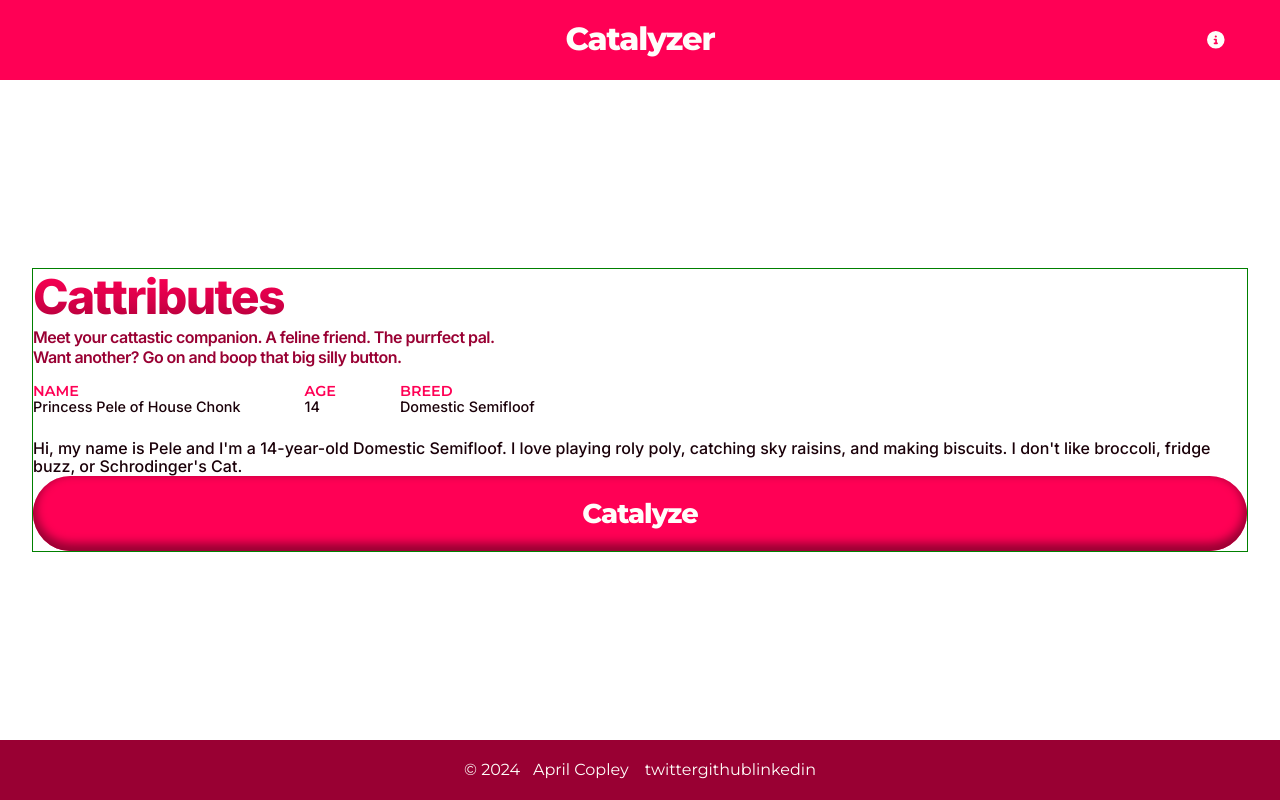
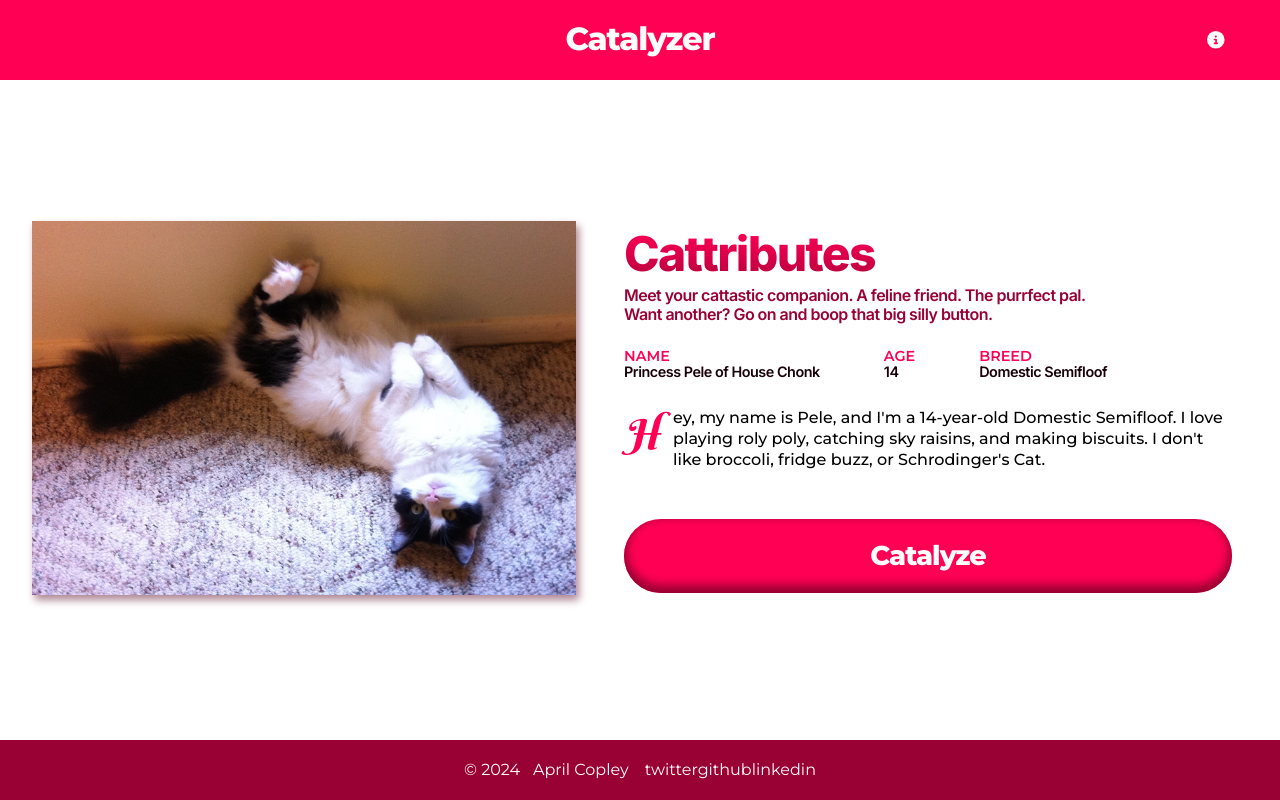
Before and after one commit to acopperlily/catalyzer, a React (Vite) app: page / in a window 1280 px wide. Built offline with nearby package versions, Linux system fonts and the light colour scheme.

Commit message:
Add intros

```diff
--- a/index.html
+++ b/index.html
@@ -8,7 +8,7 @@
     <!-- Fonts -->
     <link rel="preconnect" href="https://fonts.googleapis.com">
     <link rel="preconnect" href="https://fonts.gstatic.com" crossorigin>
-    <link href="https://fonts.googleapis.com/css2?family=Inter:wght@100..900&family=Montserrat:wght@100..900&display=swap" rel="stylesheet">
+    <link href="https://fonts.googleapis.com/css2?family=Inter:wght@100..900&family=Montserrat:wght@100..900&family=Berkshire+Swash&display=swap" rel="stylesheet">
   </head>
   <body>
     <div id="root"></div>
--- a/src/components/MainLogic.tsx
+++ b/src/components/MainLogic.tsx
@@ -5,6 +5,7 @@ import { neutralTitles, femaleTitles, maleTitles } from '../data/titles';
 import { likesArr, dislikesArr } from '../data/activities';
 import { likeVerbs, dislikeVerbs } from '../data/verbs';
 import { surnames, neutralSuffixes, maleSuffixes } from '../data/surnames';
+import intros from '../data/intro';
 
 const MainLogic = () => {
   const [name, setName] = useState<string>('Pele');
@@ -13,6 +14,7 @@ const MainLogic = () => {
   const [gender, setGender] = useState<string>('f');
   const [title, setTitle] = useState<string>('Princess');
   const [surname, setSurname] = useState<string>('of House Chonk');
+  const [intro, setIntro] = useState<string>('Hey, my name is');
   const [likes, setLikes] = useState<string[]>(['playing roly poly', 'catching sky raisins', 'making biscuits']);
   const [dislikes, setDislikes] = useState<string[]>(['broccoli', 'fridge buzz', "Schrodinger's Cat"]);
   const [likePhrase, setLikePhrase] = useState<string>('I love');
@@ -125,6 +127,8 @@ const MainLogic = () => {
     let newDislikePhrase = getRandomNumber(dislikeVerbs.length);
     setDislikePhrase(dislikeVerbs[newDislikePhrase]);
     setSurname(getSurname);
+    let newIntro: number = getRandomNumber(intros.length);
+    setIntro(intros[newIntro]);
     console.log(newName)
   }
 
@@ -158,7 +162,7 @@ const MainLogic = () => {
           </div>
         </div>
 
-        <p className="info__text">{`Hi, my name is ${name} and I'm ${(age % 10 === 8 || age === 11) ? 'an' : 'a' } ${age}-year-old ${breed}. ${likePhrase} ${formattedLikes}. ${dislikePhrase} ${formattedDislikes}.` }
+        <p className="info__para">{`${intro} ${name}, and I'm ${(age % 10 === 8 || age === 11) ? 'an' : 'a' } ${age}-year-old ${breed}. ${likePhrase} ${formattedLikes}. ${dislikePhrase} ${formattedDislikes}.` }
 
         </p>
 
--- a/src/data/activities.ts
+++ b/src/data/activities.ts
@@ -52,7 +52,7 @@ const likesArr: string[] = [
   "showing off my toe beans",
   "watching documentaries",
   "doing a lot of nothing",
-  "doing the wiggly-butt before pouncing on an unsuspecting kernel of popcorn",
+  "doing the wiggle-butt before pouncing on an unsuspecting kernel of popcorn",
   "dreaming about birds",
   "drinking straight from the faucet",
   "scritches behind my ears",
@@ -71,7 +71,7 @@ const likesArr: string[] = [
   "gymnastics",
   "hallway purrkour",
   "ham sammiches",
-  "hiding Mommy's Chapstick tubes",
+  "losing Mommy's Chapstick tubes under the bookcase",
   "hiding under the bed",
   "hunting greebles",
   "ice cubes",
@@ -234,7 +234,7 @@ const dislikesArr: string[] = [
   "ham-fisted exposition",
   "having an improper dip-to-vehicle ratio",
   "having to ask for napkins at a Dairy Queen drive-thru",
-  "having to explain tax brackets",
+  "having to explain tax brackets to dummies",
   "herd mentality",
   "hidden fees",
   "hostile architecture",
--- /dev/null
+++ b/src/data/intro.ts
@@ -0,0 +1,30 @@
+const intros: string[] = [
+  "Hi, my name is",
+  "Hi, I'm",
+  "Hi! My name is",
+  "Hi! I'm",
+  "Hello, my name is",
+  "Hello! My name is",
+  "Hey, I'm",
+  "Hey, my name is",
+  "Hey there! I'm",
+  "Hey there! My name is",
+  "Hola, me llamo",
+  "¡Hola! Me llamo",
+  "Hola, soy",
+  "¡Hola! Soy",
+  "Ayyy, they call me",
+  "Ayyy, you can call me",
+  "Greetings! I am",
+  "Greetings, I am",
+  "Greetings and salutations. My name is",
+  "Greetings and salutations. I am",
+  "Whaddup? I'm",
+  "Whaddup? My name is",
+  "'Sup? I'm",
+  "'Sup? My name is",
+  "Howdy! I'm",
+  "Howdy! My name is"
+];
+
+export default intros;
--- a/src/data/names.ts
+++ b/src/data/names.ts
@@ -153,9 +153,7 @@ const neutralNames: string[] = [
   "Tiger",
   "Tiny",
   "Tiramisu",
-  "Toad",
   "Tortellini",
-  "Tubbs",
   "Turkey",
   "Tweeker",
   "Twinkie",
@@ -317,6 +315,7 @@ const femaleNames: string[] = [
   "Tootsie",
   "Tori",
   "Trixie",
+  "Tweety",
   "Uma",
   "Ursula",
   "Venus",
@@ -443,6 +442,7 @@ const maleNames: string[] = [
   "Montell",
   "Mufasa",
   "Mushroom",
+  "Nermal",
   "Nortie",
   "Nutball",
   "Nutley",
@@ -493,6 +493,7 @@ const maleNames: string[] = [
   "Tigger",
   "Titan",
   "Titus",
+  "Toad",
   "Tolkien",
   "Tommen",
   "Tony",
@@ -500,6 +501,7 @@ const maleNames: string[] = [
   "Toots",
   "Triton",
   "Troy",
+  "Tubbs",
   "Tum-Tum",
   "Tyrone",
   "Usher",
--- a/src/data/surnames.ts
+++ b/src/data/surnames.ts
@@ -1,11 +1,15 @@
 const surnames: string[] = [
   "Abandoned Parking Lot",
+  "Behind the Denny's",
   "Bridgerton",
+  "District 12",
   "Downton",
+  "Funky Town",
   "Fuzztown",
   "Gary, Indiana",
   "Gin Alley",
   "Gryffindor",
+  "Hooterville",
   "House Arryn",
   "House Baelish",
   "House Baratheon",
@@ -18,6 +22,7 @@ const surnames: string[] = [
   "House Florent",
   "House Frey",
   "House Greyjoy",
+  "House Hairball",
   "House Hightower",
   "House Karstark",
   "House Lannister",
@@ -44,11 +49,16 @@ const surnames: string[] = [
   "House Whent",
   "House Yronwood",
   "Hufflepuff",
+  "Jersey",
   "Lancaster",
   "Random Dumpster",
   "Ravenclaw",
+  "Schenectady",
   "Slytherin",
+  "Some Neighborhood",
+  "Suburbia",
   "Tarth",
+  "Wakanda",
   "Windsor",
   "York",
 ];
@@ -63,6 +73,7 @@ const neutralSuffixes: string[] = [
   "Brash",
   "Brave",
   "Builder",
+  "Cat",
   "Charming",
   "Chonker",
   "Comical",
@@ -77,10 +88,12 @@ const neutralSuffixes: string[] = [
   "Delightful",
   "Dreadful",
   "Fair",
+  "Ferocious",
   "Floofy",
   "Fluffy",
   "Frivolous",
   "Funky",
+  "Furry",
   "Fuzzy",
   "Generous",
   "Gentle",
@@ -117,16 +130,19 @@ const neutralSuffixes: string[] = [
   "Snarky",
   "Snuggly",
   "Splendid",
+  "Strange",
   "Strong",
   "Sweet",
   "Tall",
   "Terrible",
+  "Tiny",
   "Tyrant",
   "Unlucky",
   "Valiant",
   "Venerable",
   "Warrior",
   "Wicked",
+  "Weird",
   "Wise",
   "Zany"
 ];
--- a/src/styles/main.scss
+++ b/src/styles/main.scss
@@ -99,13 +99,14 @@ a {
 }
 
 .main__container {
-  border: 1px solid green;
+  // border: 1px solid green;
   max-width: min(95%, 80em);
   margin-inline: auto;
   display: flex;
   flex-direction: column;
-  // justify-content: center;
-  // align-items: center;
+  justify-content: space-around;
+  align-items: center;
+  gap: 2rem;
 
   @media (orientation: landscape) and (min-width: 35em) {
     flex-direction: row;
@@ -131,6 +132,8 @@ a {
 }
 
 .info {
+  padding: 1em;
+  max-width: 40em;
 
   &__title {
     color: transparent;
@@ -156,15 +159,15 @@ a {
   }
 
   &__facts {
-    margin-top: 1.5em;
-    margin-bottom: 1em;
+    margin-top: 2em;
+    margin-bottom: 0.8em;
     display: flex;
     gap: 4rem;
   }
 
   &__wrapper {
     font-size: clamp(0.5rem, 0.5rem + 1vmin, 0.9rem);
-    margin-bottom: 0.5em;
+    margin-bottom: 1em;
     // display: flex;
     // gap: 0.5rem;
   }
@@ -173,6 +176,7 @@ a {
     font-family: $ff-heading;
     // font-size: clamp(0.4rem, 0.4rem + 1vmin, 0.8rem);
     font-weight: 600;
+    // letter-spacing: $letter-spacing;
     text-transform: uppercase;
     color: $color-med;
   }
@@ -180,9 +184,35 @@ a {
   &__text {
     color: $color-black;
     // font-size: clamp(0.4rem, 0.4rem + 1vmin, 0.8rem);
-    // font-family: $ff-body;
+    // font-family: $ff-heading;
+    font-weight: 600;
+    letter-spacing: $letter-spacing;
+  }
+
+  &__para {
+    margin-bottom: 3em;
+    // color: $color-black;
+    font-family: $ff-heading;
     font-weight: 500;
+    font-size: 1rem;
+    line-height: 1.3;
+    // letter-spacing: $letter-spacing;
+
+    &::first-letter {
+      float: left;
+      // border: 1px dotted $color-dark;
+      // padding-right: 0.5rem;
+      padding-right: 0.9rem;
+      color: $color-med;
+      font-family: 'Berkshire Swash', cursive;
+      // font-family: $ff-heading;
+      font-style: italic;
+      // font-weight: 700;
+      font-size: 2.5rem;
+      // line-height: 1;
+    }
   }
+
 }
 
 .button {
```
